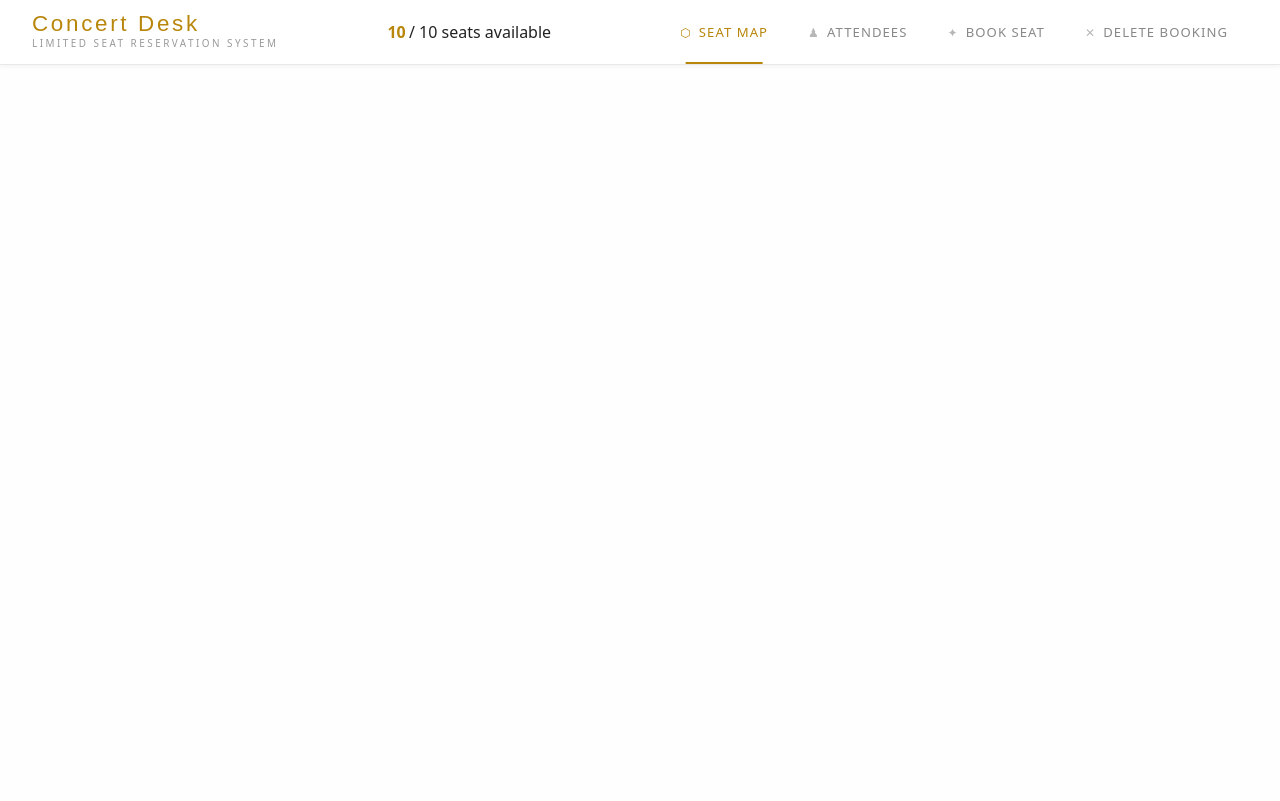
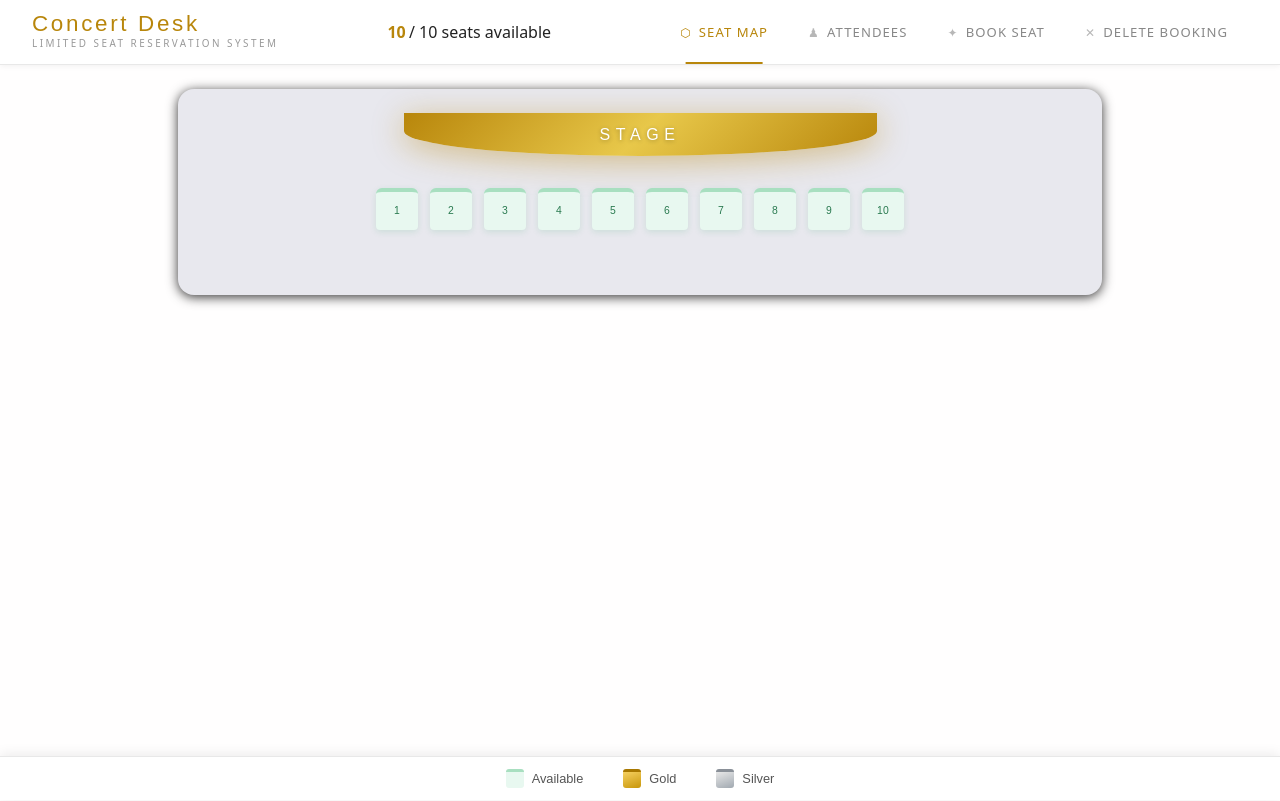
Before and after one commit to jqvoon/IT5007-Assignment-1, a React (Vite) app in the folder my-app/: page / in a window 1280 px wide. Built offline with nearby package versions, Linux system fonts and the light colour scheme.

Commit message:
FEATURE - Added seat map to show representation of seats - with AI attribution

```diff
--- a/my-app/src/App.jsx
+++ b/my-app/src/App.jsx
@@ -1,5 +1,6 @@
 import { useState } from 'react'
 import NavBar from './components/NavBar';
+import SeatMap from './components/SeatMap';
 import './App.css'
 
 const App = () => {
@@ -9,6 +10,7 @@ const App = () => {
   return (
     <>
     <NavBar currentView={currentView} setCurrentView={setCurrentView}/>
+    {currentView === "seatMap" && <SeatMap/>}
     {/* navbar + available Tickets
     SeatMap
     Attendees
--- /dev/null
+++ b/my-app/src/components/SeatMap.css
@@ -0,0 +1,185 @@
+/* SeatMap.css */
+
+/* ── Page layout — legend pinned to bottom ───────────────── */
+.seatmap-page {
+  display: flex;
+  flex-direction: column;
+  min-height: calc(100vh - 64px); /* subtract navbar height */
+  font-family: 'DM Sans', sans-serif;
+}
+
+/* ── Venue — dark platform behind stage + seats ──────────── */
+.seatmap-venue {
+  display: flex;
+  flex-direction: column;
+  align-items: center;
+  padding: 1.5rem 2rem 2rem;
+  gap: 2rem;
+  background: #e8e8ee;
+  max-width: 860px;
+  min-height: 150px;
+  width: 100%;
+  margin: 1.5rem auto;
+  border-radius: 16px;
+  box-shadow: 0 2px 12px rgba(0,0,0,0.8);
+}
+
+/* ── Stage ───────────────────────────────────────────────── */
+.seatmap-stage {
+  width: 55%;
+  max-width: 480px;
+  padding: 0.6rem 0;
+  background: linear-gradient(135deg, #b8860b, #e8c84a, #b8860b);
+  border-radius: 0 0 60% 60% / 0 0 30px 30px;
+  text-align: center;
+  box-shadow: 0 6px 32px rgba(184, 134, 11, 0.45);
+}
+
+.seatmap-stage span {
+  font-family: 'Bebas Neue', sans-serif;
+  font-size: 1rem;
+  letter-spacing: 0.35em;
+  color: #fff;
+  text-shadow: 0 1px 4px rgba(0,0,0,0.3);
+}
+
+/* ── Grid ────────────────────────────────────────────────── */
+.seatmap-grid {
+  display: flex;
+  flex-direction: column;
+  gap: 1rem;
+  width: 100%;
+  max-width: 900px;
+}
+
+/* ── Row ─────────────────────────────────────────────────── */
+.seatmap-row {
+  flex-wrap: wrap;
+  display: flex;
+  flex-direction: row;
+  gap: 0.75rem;
+  justify-content: center;
+}
+
+/* ── Seat ────────────────────────────────────────────────── */
+.seat {
+  position: relative;
+  width: 42px;
+  height: 38px;
+  border-radius: 6px 6px 4px 4px;
+  display: flex;
+  align-items: center;
+  justify-content: center;
+  cursor: default;
+  transition: transform 0.15s ease, box-shadow 0.15s ease;
+  flex-shrink: 0;
+  border-top: 4px solid rgba(0,0,0,0.15);
+}
+
+.seat:hover {
+  transform: translateY(-2px);
+  box-shadow: 0 4px 12px rgba(0,0,0,0.15);
+}
+
+.seat-number {
+  font-size: 0.65rem;
+  font-weight: 500;
+  letter-spacing: 0.02em;
+  line-height: 1;
+}
+
+/* ── Seat States ─────────────────────────────────────────── */
+.seat--available {
+  background: #e8f8f0;
+  border-color: #a8dfc0;
+  box-shadow: 0 2px 6px rgba(46, 160, 100, 0.15);
+}
+
+.seat--available .seat-number {
+  color: #2a7a50;
+}
+
+.seat--available:hover {
+  background: #d4f3e4;
+  box-shadow: 0 4px 12px rgba(46, 160, 100, 0.25);
+}
+
+.seat--gold {
+  background: linear-gradient(160deg, #f5d060, #c8960a);
+  border-color: #a87800;
+  box-shadow: 0 2px 8px rgba(184, 134, 11, 0.35);
+}
+
+.seat--gold .seat-number {
+  color: #fff;
+  text-shadow: 0 1px 2px rgba(0,0,0,0.3);
+}
+
+.seat--silver {
+  background: linear-gradient(160deg, #e8e8e8, #a0a8b0);
+  border-color: #8a9098;
+  box-shadow: 0 2px 8px rgba(120, 130, 140, 0.3);
+}
+
+.seat--silver .seat-number {
+  color: #fff;
+  text-shadow: 0 1px 2px rgba(0,0,0,0.3);
+}
+
+.seat--occupied {
+  background: #ddd;
+  border-color: #bbb;
+}
+
+.seat--occupied .seat-number {
+  color: #888;
+}
+
+/* ── Legend — pinned to bottom of screen ─────────────────── */
+.seatmap-legend {
+  position: fixed;
+  bottom: 0;
+  left: 0;
+  right: 0;
+  display: flex;
+  justify-content: center;
+  gap: 2.5rem;
+  align-items: center;
+  padding: 0.75rem 2rem;
+  background: rgba(255, 255, 255, 0.95);
+  backdrop-filter: blur(8px);
+  border-top: 1px solid #e8e8e8;
+  box-shadow: 0 -2px 12px rgba(0,0,0,0.08);
+  z-index: 50;
+}
+
+.legend-item {
+  display: flex;
+  align-items: center;
+  gap: 0.5rem;
+  font-size: 0.8rem;
+  color: #555;
+  font-weight: 400;
+}
+
+.legend-swatch {
+  width: 18px;
+  height: 16px;
+  border-radius: 3px;
+  border-top: 3px solid rgba(0,0,0,0.12);
+}
+
+.legend-swatch--available {
+  background: #e8f8f0;
+  border-color: #a8dfc0;
+}
+
+.legend-swatch--gold {
+  background: linear-gradient(160deg, #f5d060, #c8960a);
+  border-color: #a87800;
+}
+
+.legend-swatch--silver {
+  background: linear-gradient(160deg, #e8e8e8, #a0a8b0);
+  border-color: #8a9098;
+}
--- /dev/null
+++ b/my-app/src/components/SeatMap.jsx
@@ -0,0 +1,70 @@
+import { useAppContext } from '../context/appContext';
+import './SeatMap.css';
+
+const SeatMap = () => {
+  const seatsPerRow = parseInt(import.meta.env.VITE_REACT_SEATS_PER_ROW) || 10;
+  const { seatData } = useAppContext();
+
+  const rows = [];
+  for (let i = 0; i < seatData.length; i += seatsPerRow) {
+    rows.push(seatData.slice(i, i + seatsPerRow));
+  }
+
+  const getSeatClass = (seat) => {
+    if (!seat.reservedBy) return 'seat seat--available';
+    if (seat.category === 'gold') return 'seat seat--gold';
+    if (seat.category === 'silver') return 'seat seat--silver';
+    return 'seat seat--occupied';
+  };
+
+  return (
+    <div className="seatmap-page">
+
+      {/* Dark venue platform */}
+      <div className="seatmap-venue">
+        <div className="seatmap-stage">
+          <span>STAGE</span>
+        </div>
+
+        <div className="seatmap-grid">
+          {rows.map((row, rowIndex) => (
+            <div key={rowIndex} className="seatmap-row">
+              {row.map(seat => (
+                <div
+                  key={seat.seatNumber}
+                  className={getSeatClass(seat)}
+                  title={
+                    seat.reservedBy
+                      ? `Seat ${seat.seatNumber} — ${seat.category?.toUpperCase()} — ${seat.reservedBy}`
+                      : `Seat ${seat.seatNumber} — Available`
+                  }
+                >
+                  <span className="seat-number">{seat.seatNumber}</span>
+                </div>
+              ))}
+            </div>
+          ))}
+        </div>
+      </div>
+
+      {/* Legend fixed to bottom of screen */}
+      <div className="seatmap-legend">
+        <div className="legend-item">
+          <div className="legend-swatch legend-swatch--available" />
+          <span>Available</span>
+        </div>
+        <div className="legend-item">
+          <div className="legend-swatch legend-swatch--gold" />
+          <span>Gold</span>
+        </div>
+        <div className="legend-item">
+          <div className="legend-swatch legend-swatch--silver" />
+          <span>Silver</span>
+        </div>
+      </div>
+
+    </div>
+  );
+}
+
+export default SeatMap
```
